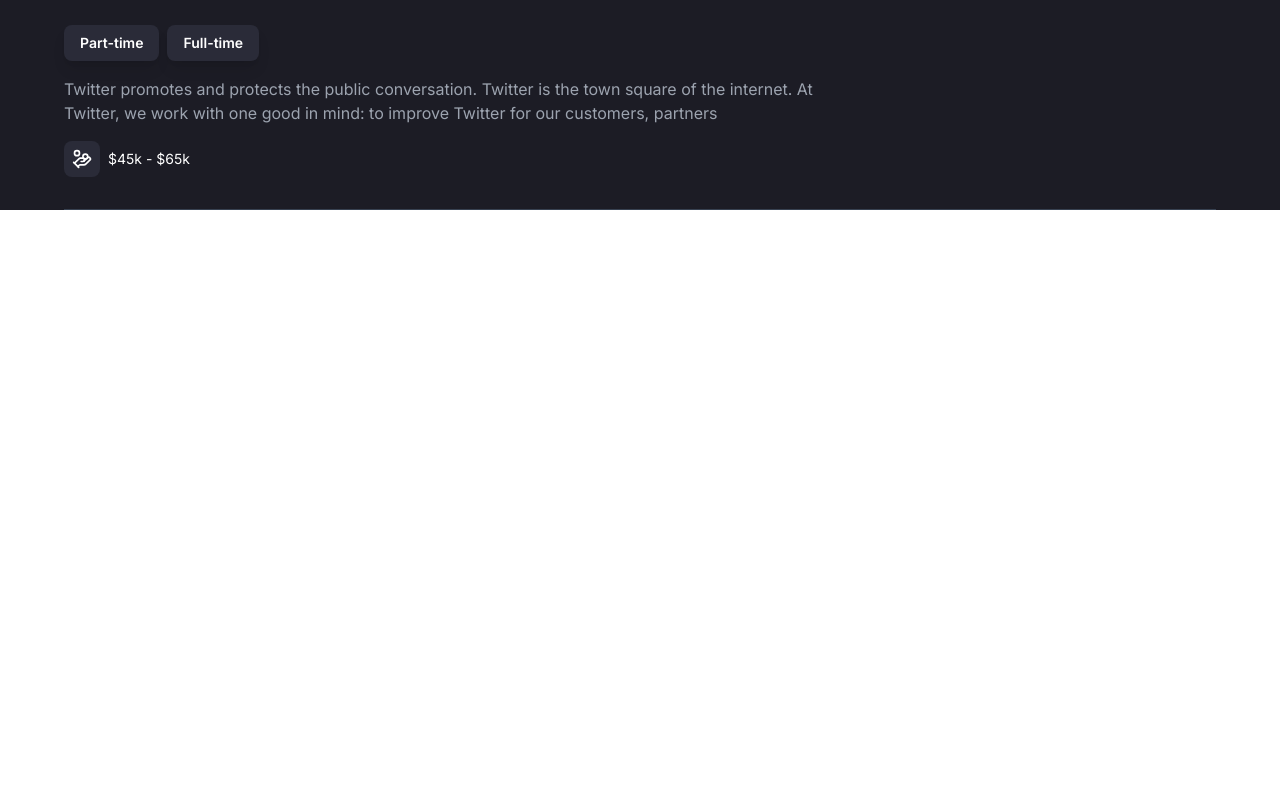
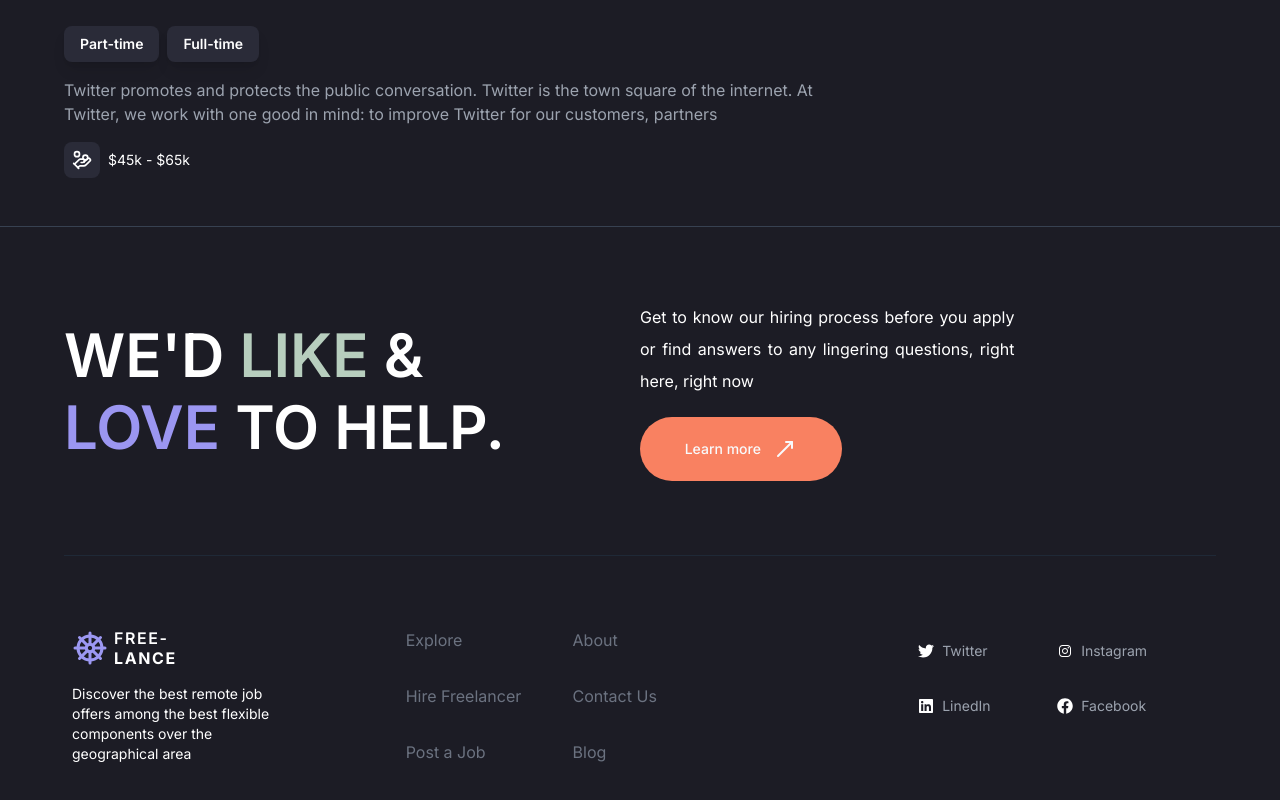
Before and after one commit to Vaidik1308/Free_lance_next_app, a Next.js app: page /explore in a window 1280 px wide. Shown: the part 1702-2502 px from the top of the page. Before the commit the page ends 1928 px from the top, so only its background shows below. Built offline with nearby package versions, Linux system fonts and the light colour scheme.

Commit message:
developed the interactive footer page

```diff
--- a/package.json
+++ b/package.json
@@ -20,6 +20,7 @@
     "react": "^18",
     "react-dom": "^18",
     "react-hook-form": "^7.51.0",
+    "react-icons": "^5.0.1",
     "swiper": "^11.0.7",
     "tailwind-merge": "^2.2.1",
     "tailwindcss-animate": "^1.0.7",
--- a/src/app/(root)/layout.tsx
+++ b/src/app/(root)/layout.tsx
@@ -3,6 +3,7 @@
 import "../globals.css";
 import Navbar from "@/components/navbar/Navbar";
 import { cn } from "@/lib/utils";
+import Footer from "@/components/footer/Footer";
 
 const inter = Inter({ subsets: ["latin"] });
 
@@ -23,6 +24,9 @@
           <Navbar/>
         </div>
         {children}
+        <div>
+          <Footer/>
+        </div>
       </body>
     </html>
   );
--- /dev/null
+++ b/src/components/footer/Footer.tsx
@@ -0,0 +1,85 @@
+import React from 'react'
+import { Button } from '../ui/button'
+import Link from 'next/link'
+import {  MoveUpRight, ShipWheel } from 'lucide-react'
+import { CiTwitter } from 'react-icons/ci'
+import { FaFacebook, FaLinkedin, FaTwitter } from 'react-icons/fa'
+import { IoLogoInstagram } from 'react-icons/io'
+
+type Props = {}
+
+const Footer = (props: Props) => {
+  return (
+    <div className='bg-[#1C1C25] text-white w-[100%] min-h-[80vh] border-t-[1px] border-gray-700 pt-8'>
+        <div className='w-[90%] mx-auto my-8 mb-16'>
+            <div className='flex min-h-[25vh]'>
+                <div className='text-6xl font-semibold flex flex-col gap-3 justify-center w-1/2'>
+                    <h1>
+                        WE'D <span className='text-[#B7CEBE]'>LIKE</span> &
+                    </h1>
+                    <h1>
+                        <span className='text-[#9B96F1]'>LOVE</span> TO HELP.
+                    </h1>
+                </div>
+                <div className='w-1/2 flex flex-col justify-around'>
+                    <p className='text-justify w-[65%] leading-8'>
+                        Get to know our hiring process before you apply or find answers to any lingering questions, right here, right now
+                    </p>
+                    <Button asChild className='bg-[#F98161]  px-4 h-[8vh] rounded-full flex justify-center gap-3 items-center w-[35%]'>
+                        <Link href={`/explore/2`}>
+                            <span>Learn more</span>
+                            <MoveUpRight />
+                        </Link>
+                    </Button>
+                </div>
+            </div>
+        </div>
+        <div className='pt-16 border-t-[1px] border-gray-800 grid grid-cols-7 w-[90%] mx-auto  gap-4 items-center justify-center min-h-fit'>
+            <div className='col-span-2  min-h-10 p-2 gap-4 flex flex-col'>
+                <Link href={"/"} className='flex w-fit items-center gap-1.5 '>
+                    {/* icon to do */}
+                    <ShipWheel color='#9C98F2' size={36}/>
+                    <h2 className='flex flex-col leading-5 tracking-widest text-1.5xl'>
+                        <span className='font-semibold'>FREE-</span>
+                        <span className='font-bold'>LANCE</span>
+                    </h2>
+                </Link>
+                <p className='text-sm w-[70%] '>Discover the best remote job offers among the best flexible components over the geographical area</p>
+            </div>
+            <div className='col-span-1  flex flex-col h-full p-2 justify-between text-gray-500'>
+                <Link href={"/explore"}>Explore</Link>
+                <Link href={"/hire-freelancer"}>Hire Freelancer</Link>
+                <Link href={"/post-a-job"}>Post a Job</Link>
+            </div>
+            <div className='col-span-2  flex flex-col h-full p-2 justify-between text-gray-500'>
+                <Link href={"/about"}>About</Link>
+                <Link href={"/about"}>Contact Us</Link>
+                <Link href={"/"}>Blog</Link>
+            </div>
+            <div className=' col-span-2 h-full grid grid-cols-2 w-[90%] mx-auto p-1'>
+                <Link href={"/"} className='flex items-center gap-2'>
+                    <FaTwitter />
+                    <p className='text-sm text-gray-400'>Twitter</p>
+                </Link>
+                <Link href={"/"} className='flex items-center gap-2'>
+                    <IoLogoInstagram  />
+                    <p className='text-sm text-gray-400'>Instagram</p>
+                </Link>
+                <Link href={"/"} className='flex items-center gap-2'>
+                    <FaLinkedin  />
+                    <p className='text-sm text-gray-400'> LinedIn</p>
+                </Link>
+                <Link href={"/"} className='flex items-center gap-2'>
+                    <FaFacebook  />
+                    <p className='text-sm text-gray-400'>Facebook</p>
+                </Link>
+                <div className='col-span-2'>
+                    {/* send email will come here */}
+                </div>
+            </div>
+        </div>
+    </div>
+  )
+}
+
+export default Footer
--- a/src/components/jobs/JobCardContainer.tsx
+++ b/src/components/jobs/JobCardContainer.tsx
@@ -5,7 +5,7 @@
 
 const JobCardContainer = (props: Props) => {
   return (
-    <div className='w-full my-4 gap-3 flex flex-col'>
+    <div className='w-full py-4 gap-3 flex flex-col'>
         <SingleCard/>
         <SingleCard/>
         <SingleCard/>
--- a/src/components/jobs/SingleCard.tsx
+++ b/src/components/jobs/SingleCard.tsx
@@ -9,7 +9,7 @@
 
 const SingleCard = (props: Props) => {
   return (
-    <div className='w-full min-h-[40vh] flex border-t-[1px]  last:border-b-[1px] py-8 border-gray-700  ' >
+    <div className='w-full min-h-[40vh] flex border-t-[1px]   py-8 border-gray-700  ' >
         <div className='flex-[2] flex flex-col  justify-between'>
             <div className='flex gap-5 items-center '>
                 <div className='bg-[#2a2b38] size-12 flex justify-center items-center rounded-lg'>
--- a/src/components/navbar/Navbar.tsx
+++ b/src/components/navbar/Navbar.tsx
@@ -12,14 +12,14 @@
     const pathname = usePathname()
   return (
     <nav className='bg-[#1D1C26] h-[14vh] w-full text-white flex justify-between items-center px-6 py-2'>
-        <div className='flex w-[1/4] items-center gap-1.5'>
+        <Link href={"/"} className='flex w-[1/4] items-center gap-1.5'>
             {/* icon to do */}
             <ShipWheel color='#9C98F2' size={44}/>
             <h2 className='flex flex-col leading-6 tracking-widest text-2xl'>
                 <span>FREE-</span>
                 <span className='font-bold'>LANCE</span>
             </h2>
-        </div>
+        </Link>
         <div className='flex justify-between w-[60%] '>
             <div className='flex gap-8 items-center'>
                 {navigationTags.map((item) => (
```
Also changed, not shown: 1 other file (tests, documents, lock files or other folders).
